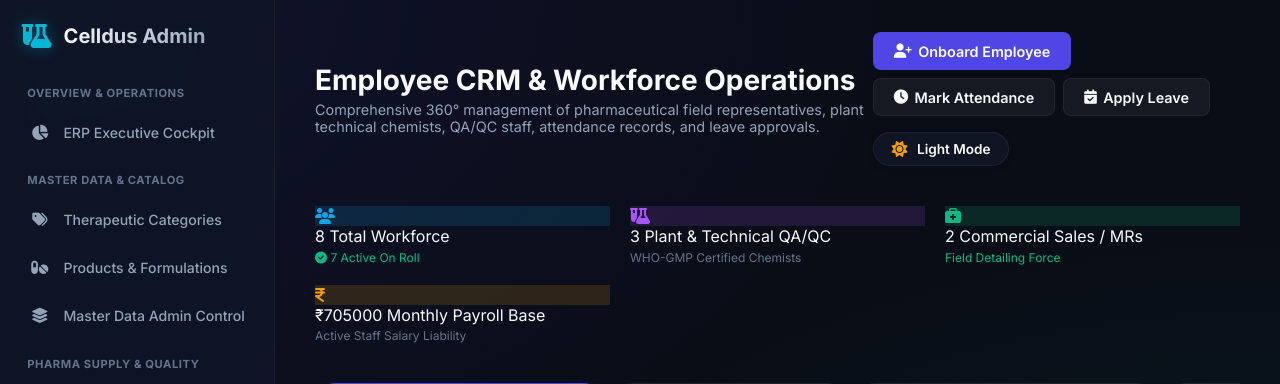
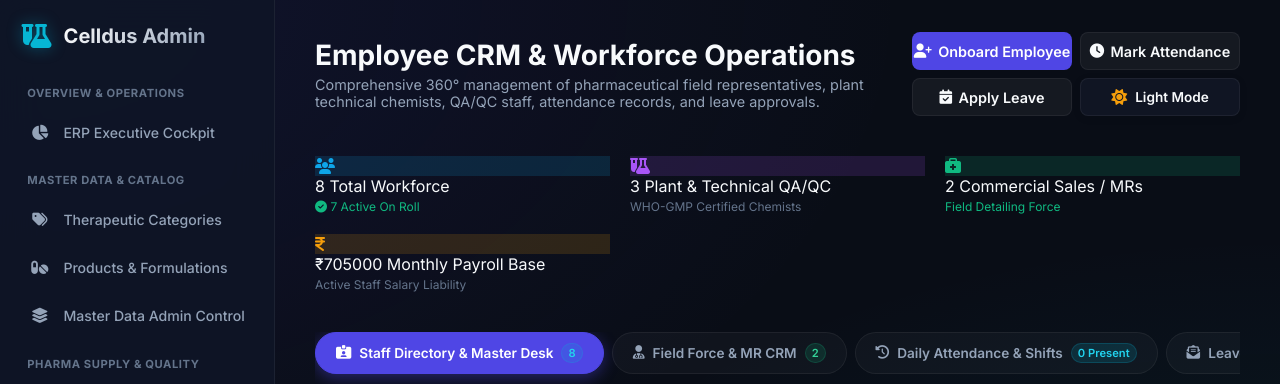
Before and after one commit to ruviansari/Celldus_Pharma, a Django app: page /dashboard/employee/ in a window 1280 px wide. Shown: the top 384 px of the page. Run offline with Django 5.2, Linux system fonts and the light colour scheme; a user stored in the database is signed in; data comes from the database, SQL or seed files in the repository; parts of the project's set-up code (start-up, migrations or seed data) failed here and were passed over.

Commit message:
Align Dark/Light Mode button directly under Mark Attendance in premium 2x2 grid

```diff
--- a/templates/dashboard/base.html
+++ b/templates/dashboard/base.html
@@ -291,10 +291,12 @@
                 </div>
                 <div class="top-bar-actions" style="display: flex; align-items: center; gap: 1rem; flex-wrap: wrap;">
                     {% block top_actions %}{% endblock %}
+                    {% block theme_toggle_block %}
                     <button id="themeToggleBtn" class="theme-toggle-btn" type="button" title="Switch Theme (Dark / Light)" aria-label="Toggle theme">
                         <i id="themeToggleIcon" class="fa-solid fa-sun"></i>
                         <span id="themeToggleText">Light Mode</span>
                     </button>
+                    {% endblock %}
                 </div>
             </header>
 
--- a/templates/dashboard/erp_employee.html
+++ b/templates/dashboard/erp_employee.html
@@ -6,18 +6,23 @@
 {% block page_subtitle %}Comprehensive 360° management of pharmaceutical field representatives, plant technical chemists, QA/QC staff, attendance records, and leave approvals.{% endblock %}
 
 {% block top_actions %}
-<div style="display: flex; gap: 0.5rem; flex-wrap: wrap;">
-    <button class="btn btn-primary" onclick="openModal('addEmployeeModal')" style="display: inline-flex; align-items: center; gap: 0.4rem;">
+<div style="display: grid; grid-template-columns: repeat(2, minmax(160px, auto)); gap: 0.5rem; align-items: center;">
+    <button class="btn btn-primary" onclick="openModal('addEmployeeModal')" style="display: inline-flex; align-items: center; justify-content: center; gap: 0.4rem; height: 38px; white-space: nowrap;">
         <i class="fa-solid fa-user-plus"></i> Onboard Employee
     </button>
-    <button class="btn btn-secondary" onclick="openModal('markAttendanceModal')" style="display: inline-flex; align-items: center; gap: 0.4rem;">
+    <button class="btn btn-secondary" onclick="openModal('markAttendanceModal')" style="display: inline-flex; align-items: center; justify-content: center; gap: 0.4rem; height: 38px; white-space: nowrap;">
         <i class="fa-solid fa-clock"></i> Mark Attendance
     </button>
-    <button class="btn btn-secondary" onclick="openModal('applyLeaveModal')" style="display: inline-flex; align-items: center; gap: 0.4rem;">
+    <button class="btn btn-secondary" onclick="openModal('applyLeaveModal')" style="display: inline-flex; align-items: center; justify-content: center; gap: 0.4rem; height: 38px; white-space: nowrap;">
         <i class="fa-solid fa-calendar-check"></i> Apply Leave
+    </button>
+    <button id="themeToggleBtn" class="theme-toggle-btn" type="button" title="Switch Theme (Dark / Light)" aria-label="Toggle theme" style="display: inline-flex; align-items: center; justify-content: center; gap: 0.5rem; height: 38px; padding: 0 1rem; border-radius: var(--radius-md, 8px); margin: 0; box-sizing: border-box; white-space: nowrap;">
+        <i id="themeToggleIcon" class="fa-solid fa-sun"></i>
+        <span id="themeToggleText">Light Mode</span>
     </button>
 </div>
 {% endblock %}
+{% block theme_toggle_block %}{% endblock %}
 
 {% block extra_css %}
 <style>
```
